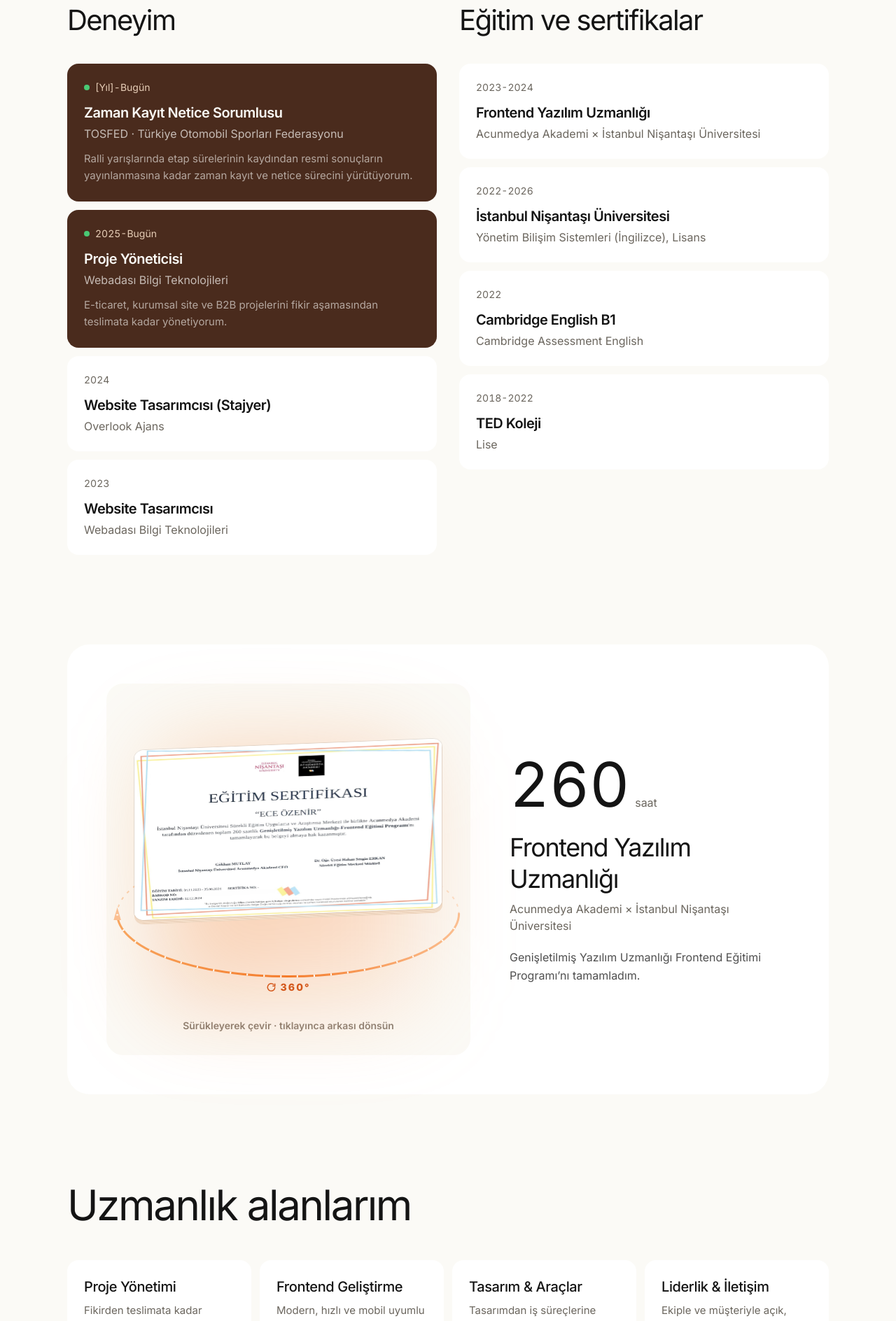
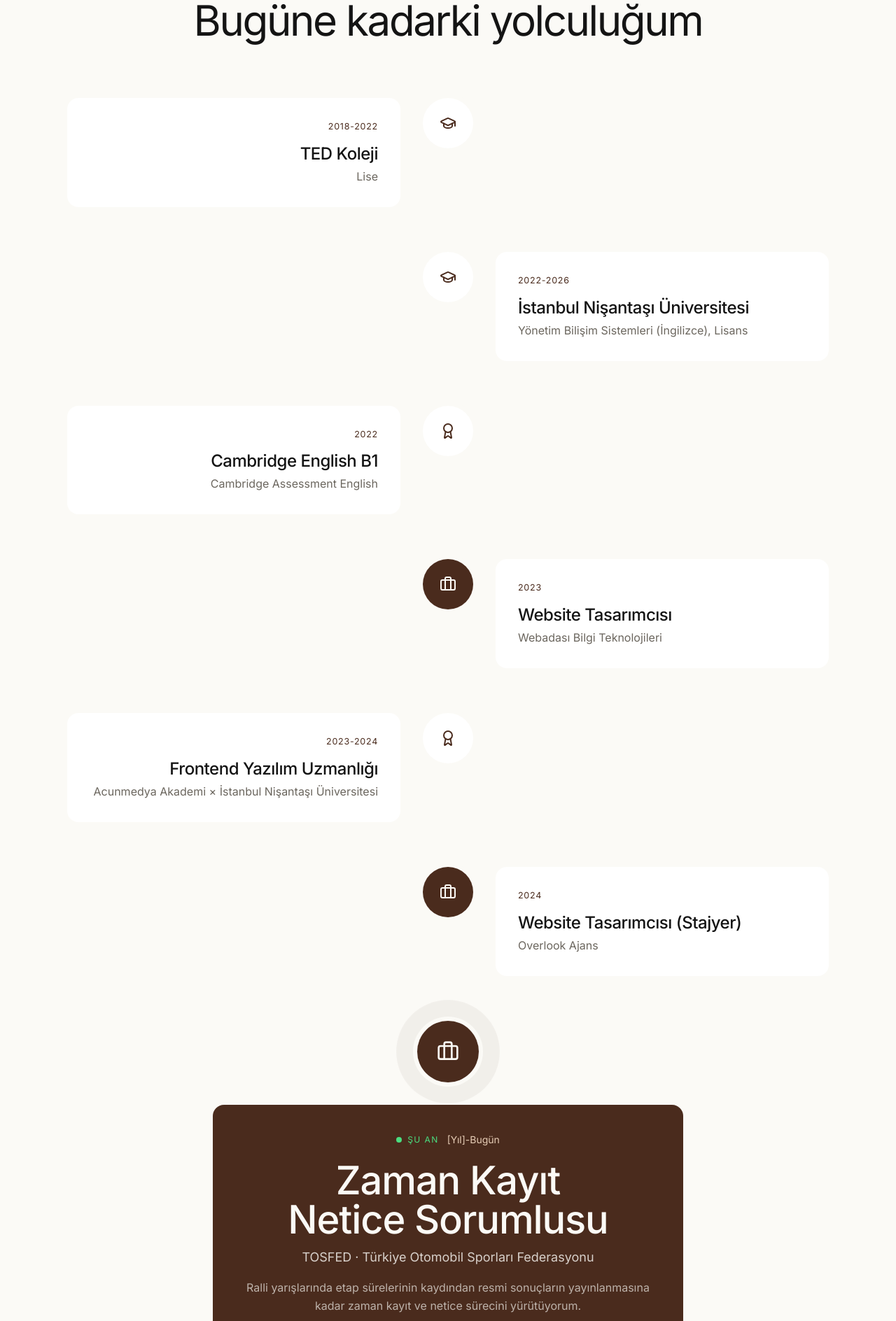
Before and after one commit to Eceozenir/eceozenir.com, a Next.js app: page /hakkimda in a window 1280 px wide. Shown: the part 1040-2928 px from the top of the page at 70% size. Built offline with nearby package versions, Linux system fonts and the light colour scheme.

Commit message:
Hakkımda: aşağı indikçe açılan yolculuk zaman çizelgesi (yeni renkler)

```diff
--- a/app/(site)/hakkimda/page.tsx
+++ b/app/(site)/hakkimda/page.tsx
@@ -3,6 +3,7 @@
 import path from "node:path"
 import { Download } from "lucide-react"
 import { Reveal } from "@/components/reveal"
+import { Journey } from "@/components/journey"
 import { Certificate3D } from "@/components/cert-3d"
 import { Kap, BolumBaslik, SayfaBaslik } from "@/components/site/ui"
 import { IletisimBolum } from "@/components/site/iletisim"
@@ -26,8 +27,6 @@
 export default function HakkimdaSayfa() {
   const fotoVar = fs.existsSync(path.join(process.cwd(), "public", fotograf))
   const cvVar = fs.existsSync(path.join(process.cwd(), "public", CV))
-  const isler = [...deneyim].sort((a, b) => yil(b.tarih) - yil(a.tarih))
-  const okullar = [...egitim].sort((a, b) => yil(b.tarih) - yil(a.tarih))
   const sertifika3d = sertifikalar.find((s) => s.gorsel)
 
   return (
@@ -68,52 +67,18 @@
         </div>
       </Kap>
 
-      {/* Deneyim ve eğitim */}
+      {/* Yolculuk: aşağı indikçe kartlar sağdan ve soldan kayarak gelir */}
       <section className="pt-24 sm:pt-32">
         <Kap>
-          <div className="grid gap-12 lg:grid-cols-2 lg:gap-8">
-            <div>
-              <h2 className="text-[clamp(28px,3.4vw,40px)] font-semibold">Deneyim</h2>
-              <div className="mt-8 space-y-3">
-                {isler.map((d, i) => {
-                  const simdi = /bugün/i.test(d.tarih)
-                  return (
-                    <Reveal key={i} delay={i * 60}>
-                      <div className={`rounded-2xl p-6 ${simdi ? "bg-[#4a2b1d] text-[#fbfaf6]" : "bg-white"}`}>
-                        <p className={`mono flex items-center gap-2 text-sm ${simdi ? "text-[#e6cdb6]" : "text-[#6b665e]"}`}>
-                          {simdi && <span className="size-2 animate-pulse rounded-full bg-[#4ade80]" />}
-                          {d.tarih}
-                        </p>
-                        <p className="mt-3 text-xl font-semibold tracking-tight">{d.rol}</p>
-                        <p className={`mt-1 ${simdi ? "text-[#fbfaf6]/70" : "text-[#6b665e]"}`}>{d.sirket}</p>
-                        {d.aciklama && (
-                          <p className={`mt-3 text-[15px] leading-relaxed ${simdi ? "text-[#fbfaf6]/60" : "text-[#6b665e]"}`}>{d.aciklama}</p>
-                        )}
-                      </div>
-                    </Reveal>
-                  )
-                })}
-              </div>
-            </div>
-            <div>
-              <h2 className="text-[clamp(28px,3.4vw,40px)] font-semibold">Eğitim ve sertifikalar</h2>
-              <div className="mt-8 space-y-3">
-                {[
-                  ...okullar.map((e) => ({ tarih: e.tarih, baslik: e.okul, alt: e.bolum })),
-                  ...sertifikalar.map((s) => ({ tarih: s.tarih, baslik: s.ad, alt: s.kurum })),
-                ]
-                  .sort((a, b) => yil(b.tarih) - yil(a.tarih))
-                  .map((e, i) => (
-                    <Reveal key={i} delay={i * 60}>
-                      <div className="rounded-2xl bg-white p-6">
-                        <p className="mono text-sm text-[#6b665e]">{e.tarih}</p>
-                        <p className="mt-3 text-xl font-semibold tracking-tight">{e.baslik}</p>
-                        <p className="mt-1 text-[#6b665e]">{e.alt}</p>
-                      </div>
-                    </Reveal>
-                  ))}
-              </div>
-            </div>
+          <h2 className="text-center text-[clamp(34px,4.8vw,60px)] leading-[1.02] font-light">Bugüne kadarki yolculuğum</h2>
+          <div className="mt-14 md:mt-20">
+            <Journey
+              duraklar={[
+                ...deneyim.map((d) => ({ tur: "is" as const, tarih: d.tarih, baslik: d.rol, alt: d.sirket, aciklama: d.aciklama })),
+                ...egitim.map((e) => ({ tur: "okul" as const, tarih: e.tarih, baslik: e.okul, alt: e.bolum, aciklama: e.not })),
+                ...sertifikalar.map((c) => ({ tur: "sertifika" as const, tarih: c.tarih, baslik: c.ad, alt: c.kurum, aciklama: "" })),
+              ].sort((a, b) => yil(a.tarih) - yil(b.tarih))}
+            />
           </div>
         </Kap>
       </section>
--- a/components/journey.tsx
+++ b/components/journey.tsx
@@ -88,8 +88,7 @@
 
   return (
     <div ref={wrapRef} className="relative">
-
-      <ol className="space-y-14 md:space-y-20">
+      <ol className="space-y-12 md:space-y-16">
         {duraklar.map((d, i) => {
           const sag = i % 2 === 1
           const Ikon = d.tur === "okul" ? GraduationCap : d.tur === "sertifika" ? Award : Briefcase
@@ -99,46 +98,35 @@
               <li
                 key={i}
                 data-durak
-                className="durak durak-simdi relative grid grid-cols-[56px_1fr] items-start gap-5 md:grid-cols-[1fr_96px_1fr] md:gap-8"
+                className="durak durak-simdi relative grid grid-cols-[56px_1fr] items-start gap-5 md:grid-cols-[1fr_88px_1fr] md:gap-8"
               >
-                {/* Durak işareti: nabız gibi atan büyük nokta */}
+                {/* Durak işareti: nabız gibi atan nokta */}
                 <div className="relative z-10 flex justify-center md:col-start-2 md:row-start-1">
-                  <span aria-hidden className="simdi-nabiz absolute top-0 size-14 rounded-full bg-[#f47b2a]/40 md:size-24" />
+                  <span aria-hidden className="simdi-nabiz absolute top-0 size-14 rounded-full bg-[#4a2b1d]/30 md:size-[88px]" />
                   <div
                     data-nokta
-                    className="durak-cicek relative flex size-14 items-center justify-center rounded-full bg-[#2a1708] ring-[6px] ring-white shadow-[0_12px_30px_-6px_rgba(212,88,27,0.7)] md:size-24"
+                    className="durak-cicek relative flex size-14 items-center justify-center rounded-full bg-[#4a2b1d] ring-[6px] ring-[#fbfaf6] md:size-[88px]"
                   >
-                    <span className="absolute inset-[3px] rounded-full bg-gradient-to-br from-[#f8a55e] via-[#f47b2a] to-[#fbbf91] opacity-90" />
-                    <Ikon className="relative size-6 text-white md:size-9" />
+                    <Ikon className="size-6 text-[#fbfaf6] md:size-8" />
                   </div>
                 </div>
 
-                {/* Kart: koyu, renkli çerçeveli */}
+                {/* Kart: acı kahve */}
                 <div className="durak-kart relative md:col-span-3 md:col-start-1 md:row-start-2 md:mx-auto md:w-full md:max-w-2xl md:text-center">
-                  <div className="relative rounded-[30px] bg-gradient-to-br from-[#f8a55e] via-[#f47b2a] to-[#fbbf91] p-[2px] shadow-[0_30px_70px_-25px_rgba(212,88,27,0.75)]">
-                    <div className="relative overflow-hidden rounded-[28px] bg-[#2a1708] p-7 text-[#fffaf2] sm:p-10">
-                      <div aria-hidden className="pointer-events-none absolute -top-24 -right-16 size-64 rounded-full bg-[#fbbf91]/30 blur-3xl" />
-                      <div aria-hidden className="pointer-events-none absolute -bottom-24 -left-16 size-64 rounded-full bg-[#f8a55e]/25 blur-3xl" />
-                      <div className="relative flex flex-wrap items-center gap-3 md:justify-center">
-                        <span className="inline-flex items-center gap-2 text-xs font-extrabold tracking-[0.2em] text-[#4ade80]">
-                          <span className="relative flex size-2">
-                            <span className="absolute inline-flex size-full animate-ping rounded-full bg-[#4ade80] opacity-75" />
-                            <span className="relative inline-flex size-2 rounded-full bg-[#4ade80]" />
-                          </span>
-                          ŞU AN
+                  <div className="rounded-2xl bg-[#4a2b1d] p-7 text-[#fbfaf6] sm:p-10">
+                    <div className="flex flex-wrap items-center gap-3 md:justify-center">
+                      <span className="inline-flex items-center gap-2 text-xs tracking-[0.12em] text-[#4ade80] uppercase">
+                        <span className="relative flex size-2">
+                          <span className="absolute inline-flex size-full animate-ping rounded-full bg-[#4ade80] opacity-75" />
+                          <span className="relative inline-flex size-2 rounded-full bg-[#4ade80]" />
                         </span>
-                        <span className="text-sm font-bold text-[#ffcfa8]">{d.tarih}</span>
-                      </div>
-                      <h3 className="relative mt-5 text-4xl leading-[1] font-extrabold tracking-tight sm:text-6xl">
-                        <span className="vurgu vurgu-acik">
-                          {d.baslik}
-                        </span>
-                      </h3>
-                      <p className="relative mt-3 text-lg font-bold text-[#fffaf2]/85 sm:text-xl">{d.alt}</p>
-                      {d.aciklama && (
-                        <p className="relative mx-auto mt-4 max-w-xl leading-relaxed text-[#fffaf2]/70">{d.aciklama}</p>
-                      )}
+                        Şu an
+                      </span>
+                      <span className="text-sm text-[#e6cdb6]">{d.tarih}</span>
                     </div>
+                    <h3 className="mt-5 text-[clamp(32px,5vw,56px)] leading-[1] font-light">{d.baslik}</h3>
+                    <p className="mt-3 text-lg text-[#fbfaf6]/80">{d.alt}</p>
+                    {d.aciklama && <p className="mx-auto mt-4 max-w-xl leading-relaxed text-[#fbfaf6]/65">{d.aciklama}</p>}
                   </div>
                 </div>
               </li>
@@ -148,41 +136,27 @@
             <li
               key={i}
               data-durak
-              className={`durak relative grid grid-cols-[56px_1fr] items-start gap-5 md:grid-cols-[1fr_80px_1fr] md:gap-8 ${sag ? "durak-sag" : "durak-sol"}`}
+              className={`durak relative grid grid-cols-[56px_1fr] items-start gap-5 md:grid-cols-[1fr_72px_1fr] md:gap-8 ${sag ? "durak-sag" : "durak-sol"}`}
             >
               {/* Durak işareti */}
               <div className="relative z-10 flex justify-center md:col-start-2 md:row-start-1">
                 <div
                   data-nokta
-                  className={`durak-cicek flex size-14 items-center justify-center rounded-full ring-[6px] ring-white shadow-[0_8px_20px_-6px_rgba(212,88,27,0.45)] md:size-16 ${
-                    d.tur === "okul"
-                      ? "bg-gradient-to-br from-[#f47b2a] to-[#fbbf91]"
-                      : "bg-gradient-to-br from-[#f8a55e] to-[#f47b2a]"
+                  className={`durak-cicek flex size-14 items-center justify-center rounded-full ring-[6px] ring-[#fbfaf6] md:size-[72px] ${
+                    d.tur === "is" ? "bg-[#4a2b1d] text-[#fbfaf6]" : "bg-white text-[#4a2b1d]"
                   }`}
                 >
-                  <Ikon className="size-6 text-white" />
+                  <Ikon className="size-6" />
                 </div>
               </div>
 
               {/* Kart */}
-              <div
-                className={`durak-kart relative md:row-start-1 ${sag ? "md:col-start-3" : "md:col-start-1 md:text-right"}`}
-              >
-                <div className="group relative overflow-hidden rounded-[28px] bg-white p-6 shadow-[0_20px_50px_-25px_rgba(212,88,27,0.45)] ring-1 ring-[#f6e1cc] transition duration-500 hover:-translate-y-1 hover:shadow-[0_30px_60px_-25px_rgba(212,88,27,0.6)] sm:p-8">
-                  {/* Köşede renkli şerit */}
-                  <div
-                    className={`absolute top-0 h-full w-1.5 ${sag ? "left-0" : "left-0 md:right-0 md:left-auto"} ${
-                      d.tur === "okul"
-                        ? "bg-gradient-to-b from-[#fbbf91] to-[#f47b2a]"
-                        : "bg-gradient-to-b from-[#f8a55e] to-[#f47b2a]"
-                    }`}
-                  />
-                  <div className={`flex flex-wrap items-center gap-2 ${sag ? "" : "md:justify-end"}`}>
-                    <span className="text-sm font-bold text-[#d4581b]">{d.tarih}</span>
-                  </div>
-                  <h3 className="mt-3 text-2xl font-extrabold tracking-tight">{d.baslik}</h3>
-                  <p className="mt-1 font-semibold text-[#2a1708]/60">{d.alt}</p>
-                  {d.aciklama && <p className="mt-3 leading-relaxed text-[#2a1708]/75">{d.aciklama}</p>}
+              <div className={`durak-kart relative md:row-start-1 ${sag ? "md:col-start-3" : "md:col-start-1 md:text-right"}`}>
+                <div className="rounded-2xl bg-white p-6 transition duration-500 hover:-translate-y-1 hover:shadow-[0_24px_50px_-30px_rgba(20,20,20,0.35)] sm:p-8">
+                  <p className="text-[12.5px] tracking-[0.06em] text-[#4a2b1d] uppercase">{d.tarih}</p>
+                  <h3 className="mt-3 text-2xl leading-snug font-medium">{d.baslik}</h3>
+                  <p className="mt-1 text-[#6b665e]">{d.alt}</p>
+                  {d.aciklama && <p className="mt-3 leading-relaxed text-[#141414]/70">{d.aciklama}</p>}
                 </div>
               </div>
             </li>
```
